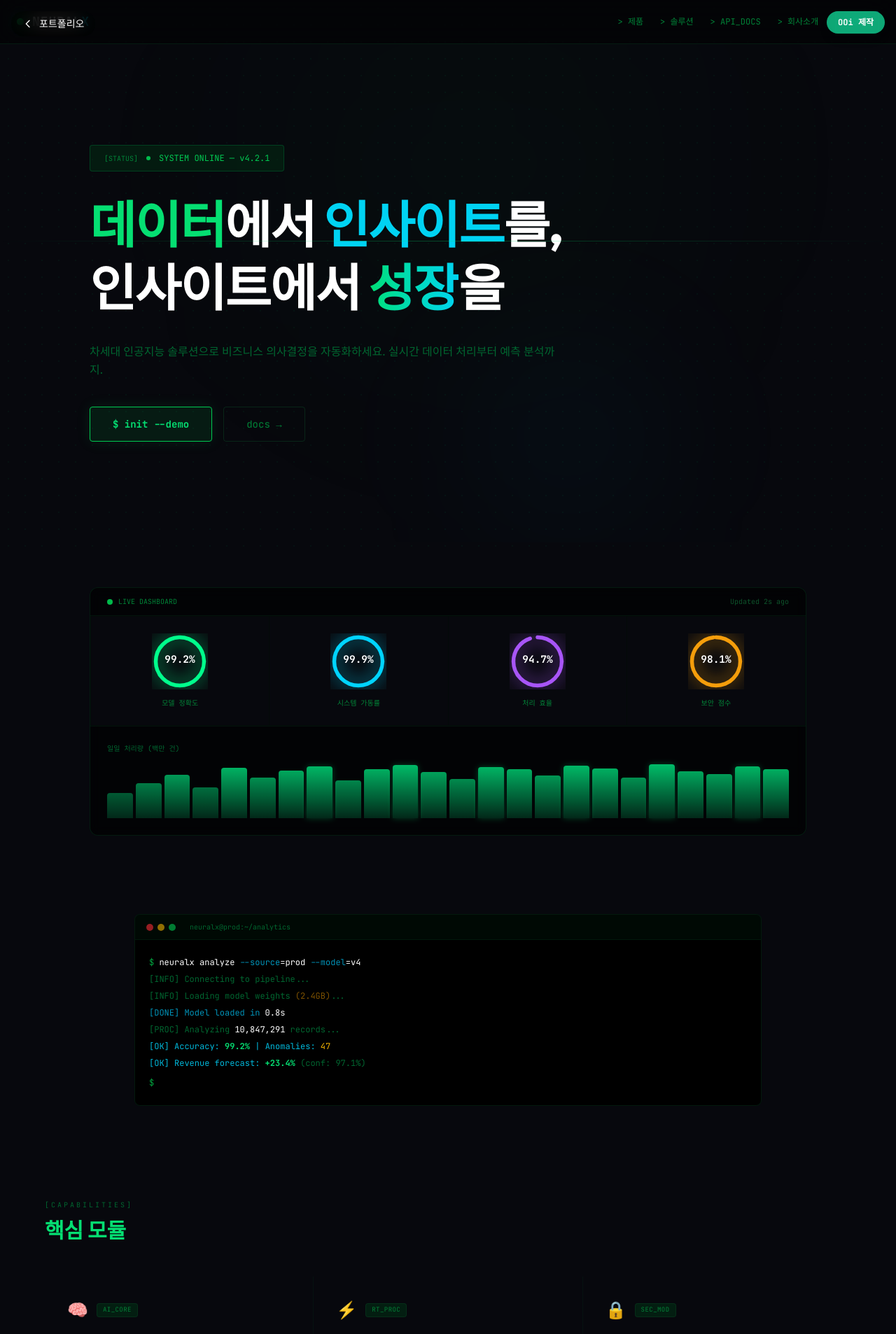
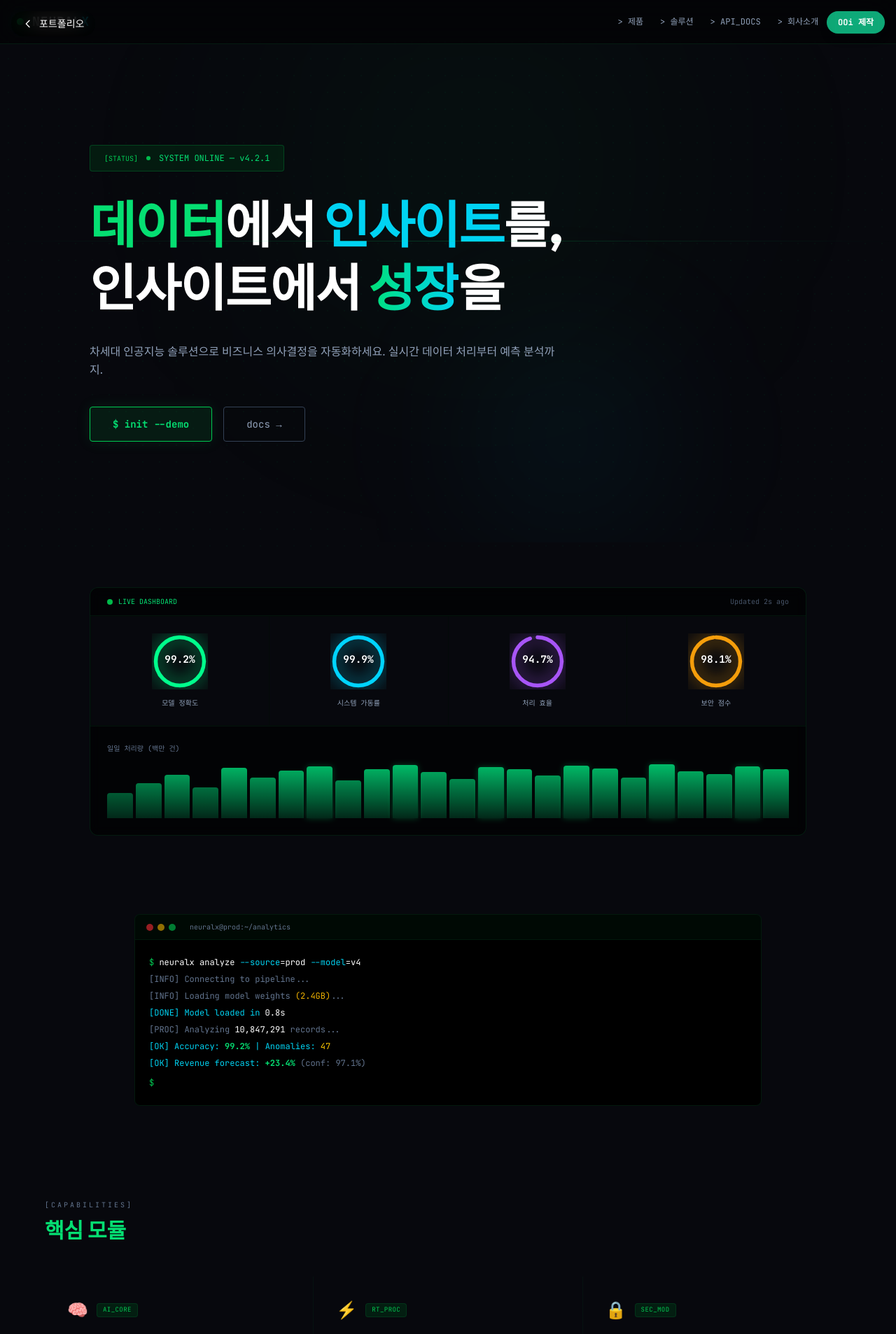
Before and after one commit to sane100400/ooi, a Next.js app: page /portfolio/1 in a window 1280 px wide. Shown: the top 1906 px of the page at 70% size. Built offline with nearby package versions, Linux system fonts and the light colour scheme.

Commit message:
Fix Site1 readability (green-700→slate-400) and remove awkward wavy divider from Site6

```diff
--- a/src/app/portfolio/[id]/page.tsx
+++ b/src/app/portfolio/[id]/page.tsx
@@ -40,12 +40,12 @@ function Site1() {
     <div className="min-h-screen bg-[#07080d] text-white" style={{ fontFamily: "'JetBrains Mono', monospace" }}>
       <BackButton /><Badge />
       {/* Dot grid bg */}
-      <div className="pointer-events-none fixed inset-0 z-0 opacity-[0.12]" style={{
-        backgroundImage: "radial-gradient(circle, rgba(0,255,140,0.35) 1px, transparent 1px)",
+      <div className="pointer-events-none fixed inset-0 z-0 opacity-[0.08]" style={{
+        backgroundImage: "radial-gradient(circle, rgba(0,255,140,0.4) 1px, transparent 1px)",
         backgroundSize: "24px 24px",
       }} />
       {/* Scan line */}
-      <div className="pointer-events-none fixed inset-x-0 z-40 h-px bg-gradient-to-r from-transparent via-green-400/30 to-transparent" style={{ animation: "scan-line 4s linear infinite" }} />
+      <div className="pointer-events-none fixed inset-x-0 z-40 h-px bg-gradient-to-r from-transparent via-green-400/20 to-transparent" style={{ animation: "scan-line 4s linear infinite" }} />
 
       {/* Nav */}
       <nav className="relative z-10 border-b border-green-900/30 bg-black/50 backdrop-blur-xl">
@@ -55,7 +55,7 @@ function Site1() {
             <span className="text-lg font-bold tracking-wider">NEURAL<span className="text-cyan-400">X</span></span>
           </div>
           <div className="hidden items-center gap-6 md:flex">
-            {["제품","솔루션","API_DOCS","회사소개"].map(l => <span key={l} className="text-xs text-green-700 cursor-default hover:text-green-400 transition-colors">{`> ${l}`}</span>)}
+            {["제품","솔루션","API_DOCS","회사소개"].map(l => <span key={l} className="text-xs text-slate-400 cursor-default hover:text-green-400 transition-colors">{`> ${l}`}</span>)}
             <span className="rounded border border-cyan-500/40 bg-cyan-500/10 px-4 py-1.5 text-xs font-bold text-cyan-400 cursor-default">DEMO</span>
           </div>
         </div>
@@ -63,24 +63,24 @@ function Site1() {
 
       {/* Hero */}
       <section className="relative z-10 overflow-hidden px-6 py-28 sm:py-36">
-        <div className="pointer-events-none absolute -top-20 left-1/3 h-[500px] w-[500px] rounded-full bg-green-500/[0.04] blur-[150px]" />
-        <div className="pointer-events-none absolute bottom-0 right-1/4 h-[300px] w-[300px] rounded-full bg-cyan-500/[0.04] blur-[100px]" />
+        <div className="pointer-events-none absolute -top-20 left-1/3 h-[500px] w-[500px] rounded-full bg-green-500/[0.06] blur-[150px]" />
+        <div className="pointer-events-none absolute bottom-0 right-1/4 h-[300px] w-[300px] rounded-full bg-cyan-500/[0.06] blur-[100px]" />
         <div className="relative mx-auto max-w-5xl">
-          <div className="mb-8 inline-flex items-center gap-3 rounded border border-green-800/50 bg-green-950/50 px-5 py-2.5">
-            <span className="text-[10px] text-green-700">[STATUS]</span>
+          <div className="mb-8 inline-flex items-center gap-3 rounded border border-green-700/40 bg-green-950/50 px-5 py-2.5">
+            <span className="text-[10px] text-green-500">[STATUS]</span>
             <span className="h-1.5 w-1.5 rounded-full bg-green-500 animate-pulse" />
-            <span className="text-xs text-green-500">SYSTEM ONLINE — v4.2.1</span>
+            <span className="text-xs text-green-400">SYSTEM ONLINE — v4.2.1</span>
           </div>
           <h1 className="mb-8 text-5xl font-extrabold leading-tight tracking-tight sm:text-7xl" style={{ fontFamily: "'Outfit', system-ui, sans-serif" }}>
             <span className="text-green-400">데이터</span>에서 <span className="text-cyan-400">인사이트</span>를,
             <br />인사이트에서 <span className="text-transparent bg-clip-text bg-gradient-to-r from-green-400 to-cyan-400">성장</span>을
           </h1>
-          <p className="mb-10 max-w-2xl text-base leading-relaxed text-green-800" style={{ fontFamily: "system-ui, sans-serif" }}>
+          <p className="mb-10 max-w-2xl text-base leading-relaxed text-slate-400" style={{ fontFamily: "system-ui, sans-serif" }}>
             차세대 인공지능 솔루션으로 비즈니스 의사결정을 자동화하세요. 실시간 데이터 처리부터 예측 분석까지.
           </p>
           <div className="flex gap-4">
             <span className="rounded border border-green-500 bg-green-500/10 px-8 py-3.5 text-sm font-bold text-green-400 shadow-[0_0_20px_rgba(34,197,94,0.12)] cursor-default">$ init --demo</span>
-            <span className="rounded border border-green-900/40 px-8 py-3.5 text-sm text-green-700 cursor-default">docs →</span>
+            <span className="rounded border border-slate-700 px-8 py-3.5 text-sm text-slate-400 cursor-default">docs →</span>
           </div>
         </div>
       </section>
@@ -91,9 +91,9 @@ function Site1() {
           <div className="flex items-center justify-between border-b border-green-900/20 px-6 py-3">
             <div className="flex items-center gap-2">
               <div className="h-2 w-2 rounded-full bg-green-500 animate-pulse" />
-              <span className="text-[10px] text-green-700">LIVE DASHBOARD</span>
+              <span className="text-[10px] text-green-400">LIVE DASHBOARD</span>
             </div>
-            <span className="text-[10px] text-green-900">Updated 2s ago</span>
+            <span className="text-[10px] text-slate-600">Updated 2s ago</span>
           </div>
           {/* Ring Charts */}
           <div className="grid grid-cols-2 gap-px bg-green-900/10 p-px sm:grid-cols-4">
@@ -105,7 +105,7 @@ function Site1() {
             ].map(m => (
               <div key={m.label} className="bg-[#07080d] p-6 text-center">
                 <svg className="mx-auto h-20 w-20" viewBox="0 0 36 36">
-                  <circle cx="18" cy="18" r="15.5" fill="none" stroke="rgba(255,255,255,0.03)" strokeWidth="2" />
+                  <circle cx="18" cy="18" r="15.5" fill="none" stroke="rgba(255,255,255,0.05)" strokeWidth="2" />
                   <circle cx="18" cy="18" r="15.5" fill="none" stroke={m.color} strokeWidth="2.5"
                     strokeLinecap="round"
                     strokeDasharray={C.toString()}
@@ -114,13 +114,13 @@ function Site1() {
                   />
                   <text x="18" y="17" textAnchor="middle" dominantBaseline="middle" fill="white" style={{ fontSize: "6.5px", fontWeight: 700, fontFamily: "'JetBrains Mono', monospace" }}>{m.value}%</text>
                 </svg>
-                <p className="mt-3 text-[10px] text-green-700">{m.label}</p>
+                <p className="mt-3 text-[10px] text-slate-400">{m.label}</p>
               </div>
             ))}
           </div>
           {/* Bar chart */}
           <div className="border-t border-green-900/20 p-6">
-            <p className="mb-3 text-[10px] text-green-800">일일 처리량 (백만 건)</p>
+            <p className="mb-3 text-[10px] text-slate-500">일일 처리량 (백만 건)</p>
             <div className="flex items-end gap-1 h-20">
               {[45,62,78,55,90,72,85,93,68,88,95,82,70,91,87,76,94,89,73,96,84,79,92,88].map((h, i) => (
                 <div key={i} className="flex-1 rounded-t transition-all" style={{
@@ -139,17 +139,17 @@ function Site1() {
         <div className="mx-auto max-w-4xl rounded-lg border border-green-900/30 bg-black overflow-hidden">
           <div className="flex items-center gap-2 border-b border-green-900/20 px-4 py-2.5 bg-green-950/20">
             <div className="flex gap-1.5"><div className="h-2.5 w-2.5 rounded-full bg-red-500/60" /><div className="h-2.5 w-2.5 rounded-full bg-yellow-500/60" /><div className="h-2.5 w-2.5 rounded-full bg-green-500/60" /></div>
-            <span className="ml-3 text-[10px] text-green-800">neuralx@prod:~/analytics</span>
+            <span className="ml-3 text-[10px] text-slate-500">neuralx@prod:~/analytics</span>
           </div>
           <div className="p-5 text-xs leading-loose">
-            <p><span className="text-green-600">$</span> <span className="text-white">neuralx analyze</span> <span className="text-cyan-600">--source</span>=prod <span className="text-cyan-600">--model</span>=v4</p>
-            <p className="text-green-800">[INFO] Connecting to pipeline...</p>
-            <p className="text-green-800">[INFO] Loading model weights <span className="text-yellow-600/60">(2.4GB)</span>...</p>
-            <p className="text-cyan-600">[DONE] Model loaded in <span className="text-white">0.8s</span></p>
-            <p className="text-green-800">[PROC] Analyzing <span className="text-white">10,847,291</span> records...</p>
-            <p className="text-cyan-500">[OK] Accuracy: <span className="text-green-400 font-bold">99.2%</span> | Anomalies: <span className="text-yellow-500">47</span></p>
-            <p className="text-cyan-500">[OK] Revenue forecast: <span className="text-green-400 font-bold">+23.4%</span> <span className="text-green-800">(conf: 97.1%)</span></p>
-            <p className="mt-1"><span className="text-green-600">$</span> <span style={{ animation: "blink-cursor 1s step-end infinite" }}>█</span></p>
+            <p><span className="text-green-500">$</span> <span className="text-white">neuralx analyze</span> <span className="text-cyan-400">--source</span>=prod <span className="text-cyan-400">--model</span>=v4</p>
+            <p className="text-slate-500">[INFO] Connecting to pipeline...</p>
+            <p className="text-slate-500">[INFO] Loading model weights <span className="text-yellow-500">(2.4GB)</span>...</p>
+            <p className="text-cyan-400">[DONE] Model loaded in <span className="text-white">0.8s</span></p>
+            <p className="text-slate-500">[PROC] Analyzing <span className="text-white">10,847,291</span> records...</p>
+            <p className="text-cyan-400">[OK] Accuracy: <span className="text-green-400 font-bold">99.2%</span> | Anomalies: <span className="text-yellow-400">47</span></p>
+            <p className="text-cyan-400">[OK] Revenue forecast: <span className="text-green-400 font-bold">+23.4%</span> <span className="text-slate-500">(conf: 97.1%)</span></p>
+            <p className="mt-1"><span className="text-green-500">$</span> <span style={{ animation: "blink-cursor 1s step-end infinite" }}>█</span></p>
           </div>
         </div>
       </section>
@@ -157,7 +157,7 @@ function Site1() {
       {/* Features */}
       <section className="relative z-10 px-6 py-20">
         <div className="mx-auto max-w-6xl">
-          <span className="text-[10px] uppercase tracking-[0.3em] text-green-800">[CAPABILITIES]</span>
+          <span className="text-[10px] uppercase tracking-[0.3em] text-slate-500">[CAPABILITIES]</span>
           <h2 className="mt-2 mb-12 text-3xl font-bold text-green-400" style={{ fontFamily: "'Outfit', sans-serif" }}>핵심 모듈</h2>
           <div className="grid gap-px bg-green-900/15 sm:grid-cols-2 lg:grid-cols-3">
             {[
@@ -171,11 +171,11 @@ function Site1() {
               <div key={f.code} className="group bg-[#07080d] p-8 transition-all hover:bg-green-500/[0.03]">
                 <div className="mb-4 flex items-center gap-3">
                   <span className="text-2xl">{f.icon}</span>
-                  <span className="rounded bg-green-950/60 px-2 py-0.5 text-[9px] tracking-wider text-green-700 border border-green-900/30">{f.code}</span>
+                  <span className="rounded bg-green-950/60 px-2 py-0.5 text-[9px] tracking-wider text-green-500 border border-green-800/30">{f.code}</span>
                 </div>
-                <h3 className="mb-2 text-base font-bold text-green-300" style={{ fontFamily: "system-ui" }}>{f.title}</h3>
-                <p className="text-sm leading-relaxed text-green-900" style={{ fontFamily: "system-ui" }}>{f.desc}</p>
-                <div className="mt-4 text-2xl font-extrabold text-cyan-500/60">{f.stat}</div>
+                <h3 className="mb-2 text-base font-bold text-white" style={{ fontFamily: "system-ui" }}>{f.title}</h3>
+                <p className="text-sm leading-relaxed text-slate-400" style={{ fontFamily: "system-ui" }}>{f.desc}</p>
+                <div className="mt-4 text-2xl font-extrabold text-cyan-400/70">{f.stat}</div>
               </div>
             ))}
           </div>
@@ -184,9 +184,9 @@ function Site1() {
 
       {/* CTA */}
       <section className="relative z-10 py-24 px-6 text-center">
-        <p className="mb-3 text-[10px] tracking-[0.3em] text-green-800">[DEPLOYMENT_READY]</p>
+        <p className="mb-3 text-[10px] tracking-[0.3em] text-slate-500">[DEPLOYMENT_READY]</p>
         <h2 className="mb-4 text-3xl font-bold text-green-400" style={{ fontFamily: "'Outfit', sans-serif" }}>지금 바로 시작하세요</h2>
-        <p className="mb-8 text-sm text-green-900" style={{ fontFamily: "system-ui" }}>14일 무료 체험. 카드 등록 없음.</p>
+        <p className="mb-8 text-sm text-slate-400" style={{ fontFamily: "system-ui" }}>14일 무료 체험. 카드 등록 없음.</p>
         <span className="inline-block rounded border border-cyan-500 bg-cyan-500/10 px-10 py-4 text-sm font-bold text-cyan-400 shadow-[0_0_25px_rgba(6,182,212,0.12)] cursor-default">$ neuralx init --free-trial</span>
       </section>
       <Credit brand="NeuralX" dark />
@@ -867,9 +867,6 @@ function Site6() {
         </div>
       </section>
 
-      {/* Wavy divider */}
-      <div className="relative h-12 -mt-1"><svg className="absolute bottom-0 w-full" viewBox="0 0 1440 48" preserveAspectRatio="none" fill="#fffdf7"><path d="M0,48 L0,16 Q180,48 360,16 Q540,-16 720,16 Q900,48 1080,16 Q1260,-16 1440,16 L1440,48Z" /></svg></div>
-
       {/* Products */}
       <section className="py-16 px-6">
         <div className="mx-auto max-w-6xl">
```
